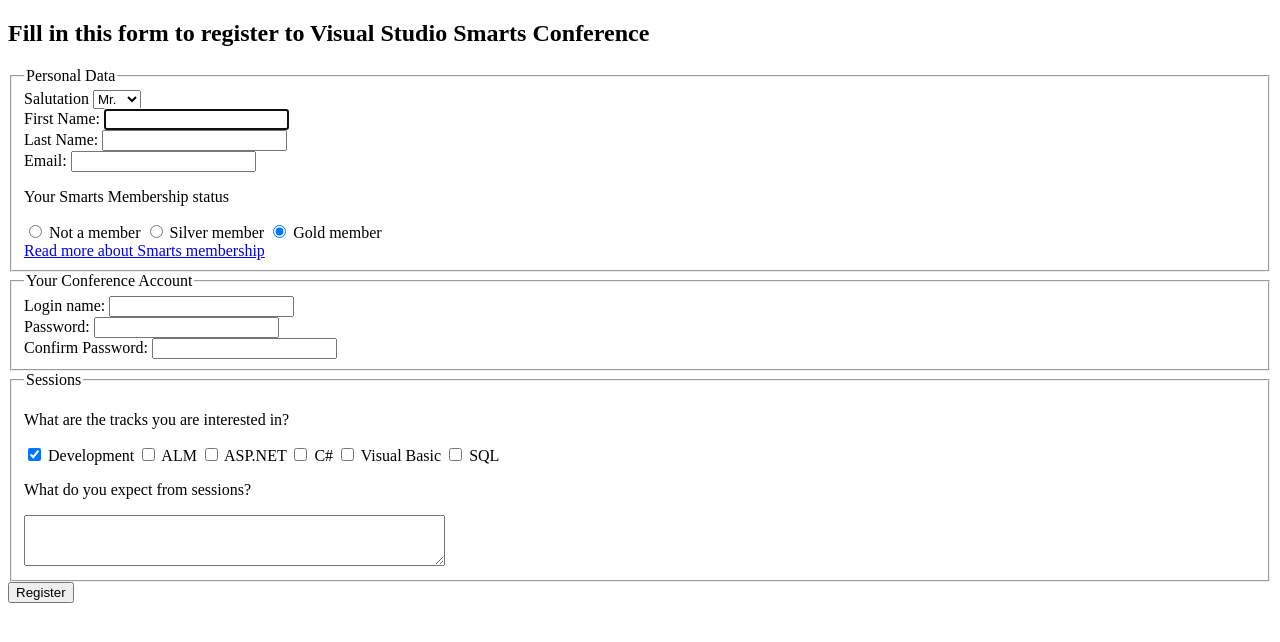
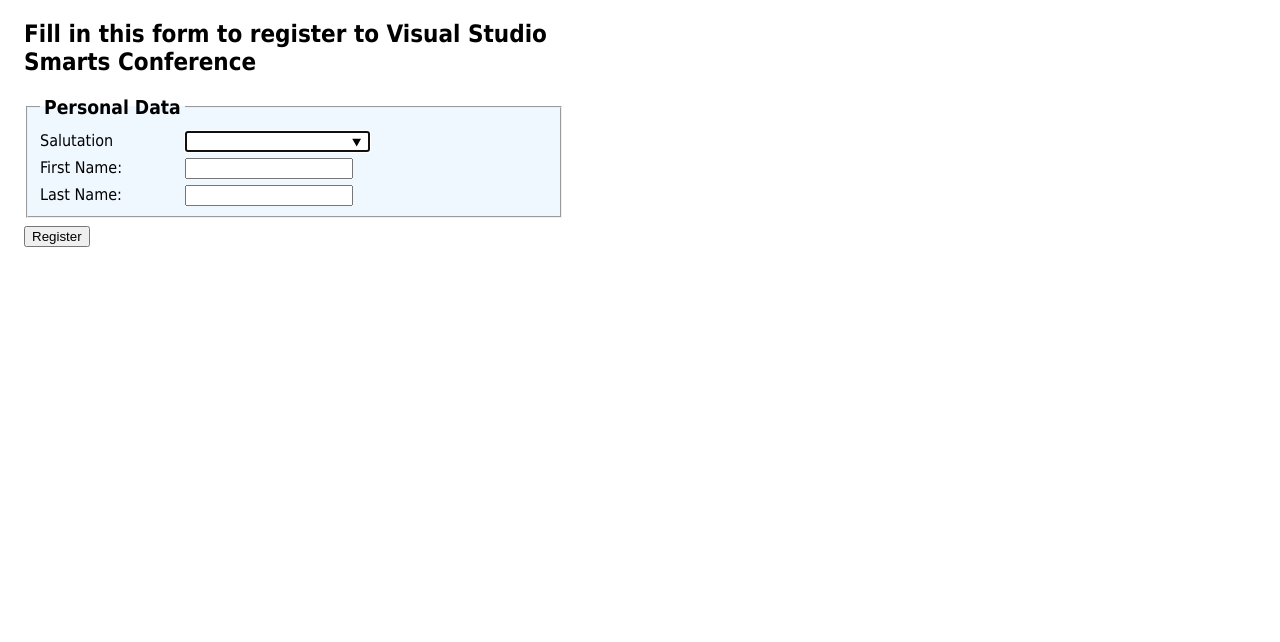
Before and after one commit to RidhoAnshory/refreshing-html-css-js, a plain HTML site: page formControls.html in a window 1280 px wide. Drawn offline with Linux system fonts and the light colour scheme.

Commit message:
update formControls

```diff
--- a/formControls.html
+++ b/formControls.html
@@ -2,21 +2,75 @@
 <html>
   <head>
     <title>Conference Registration</title>
-  <link href="style.css" rel="stylesheet" />
+    <style>
+      body {
+        width: 540px;
+        margin-left: 24px;
+        font-family: Tahoma, Arial, sans-serif;
+      }
+
+      fieldset {
+        padding: 8px 12px;
+        background-color: aliceblue;
+        margin-bottom: 8px;
+      }
+
+      fieldset label {
+        display: inline-block;
+        width: 140px;
+        margin-top: 4px;
+        margin-bottom: 4px;
+      }
+
+      .memberoption {
+        width: 160px !important;
+      }
+      p {
+        margin-top: 10px;
+        margin-bottom: 8px;
+        font-weight: bold;
+        font-size: 0.9em;
+      }
+
+      legend {
+        font-weight: bold;
+        font-size: 1.2em;
+        padding-left: 4px;
+        padding-right: 4px;
+      }
+
+      #fname,
+      #lname,
+      #login,
+      #pwd,
+      #pwd2 {
+        width: 160px;
+      }
+
+      #email {
+        width: 240px;
+      }
+    </style>
   </head>
   <body>
     <h2>Fill in this form to register to Visual Studio Smarts Conference</h2>
-  <form action="#">
+    <form action="formprocessor.html" method="get">
       <fieldset>
         <legend>Personal Data</legend>
+        <datalist id="salutationlist">
+          <option value="mrval">Mr.</option>
+          <option value="mrsval">Mrs.</option>
+          <option value="Ms." />
+          <option value="Dr." />
+        </datalist>
         <label for="salutation">Salutation</label>
-      <select id="salutation" name="salutation">
-        <option label="" value="" />
-        <option label="Mr." value="Mr." selected />
-        <option label="Mrs." value="Mrs." />
-        <option label="Ms." value="Ms." />
-        <option label="Dr." value="Dr." />
-      </select>
+        <input
+          id="salutation"
+          type="text"
+          list="salutationlist"
+          name="salutation"
+          autofocus
+        />
         <br />
         <label for="fname">First Name:</label>
         <input id="fname" type="text" name="fname" autofocus />
@@ -24,71 +78,6 @@
         <label for="lname">Last Name:</label>
         <input id="lname" type="text" name="lname" />
         <br />
-      <label for="email">Email:</label>
-      <input id="email" type="text" name="email" />
-      <br />
-      <p>Your Smarts Membership status</p>
-      <label class="memberoption">
-        <input type="radio" name="membership"
-          value="none" />
-        Not a member
-      </label>
-      <label class="memberoption">
-        <input type="radio" name="membership"
-          value="silver" />
-        Silver member
-      </label>
-      <label class="memberoption">
-        <input type="radio" name="membership"
-          value="gold" checked />
-        Gold member
-      </label>
-      <br />
-      <a href="#">Read more about Smarts membership</a>
-    </fieldset>
-    <fieldset>
-      <legend>Your Conference Account</legend>
-      <label for="login">Login name:</label>
-      <input id="login" type="text" name="login" />
-      <br />
-      <label for="pwd">Password:</label>
-      <input id="pwd" type="password" name="pwd" />
-      <br />
-      <label for="pwd2">Confirm Password:</label>
-      <input id="pwd2" type="password" name="pwd2" />
-      <br />
-    </fieldset>
-    <fieldset>
-      <legend>Sessions</legend>
-      <p>What are the tracks you are interested in?</p>
-      <label>
-        <input type="checkbox" name="dev" checked />
-        Development
-      </label>
-      <label>
-        <input type="checkbox" name="alm" />
-        ALM
-      </label>
-      <label>
-        <input type="checkbox" name="aspnet" />
-        ASP.NET
-      </label>
-      <label>
-        <input type="checkbox" name="csharp" />
-        C#
-      </label>
-      <label>
-        <input type="checkbox" name="vb" />
-        Visual Basic
-      </label>
-      <label>
-        <input type="checkbox" name="sql" />
-        SQL
-      </label>
-      <p>What do you expect from sessions?</p>
-      <textarea id="comments" rows="3" cols="50"
-        name="comments">
-      </textarea>
       </fieldset>
       <input type="submit" value="Register" />
     </form>
```
Also changed, not shown: formprocessor.html (added, +66 -0 lines). Lines whose indentation alone changed are shown as unchanged.
